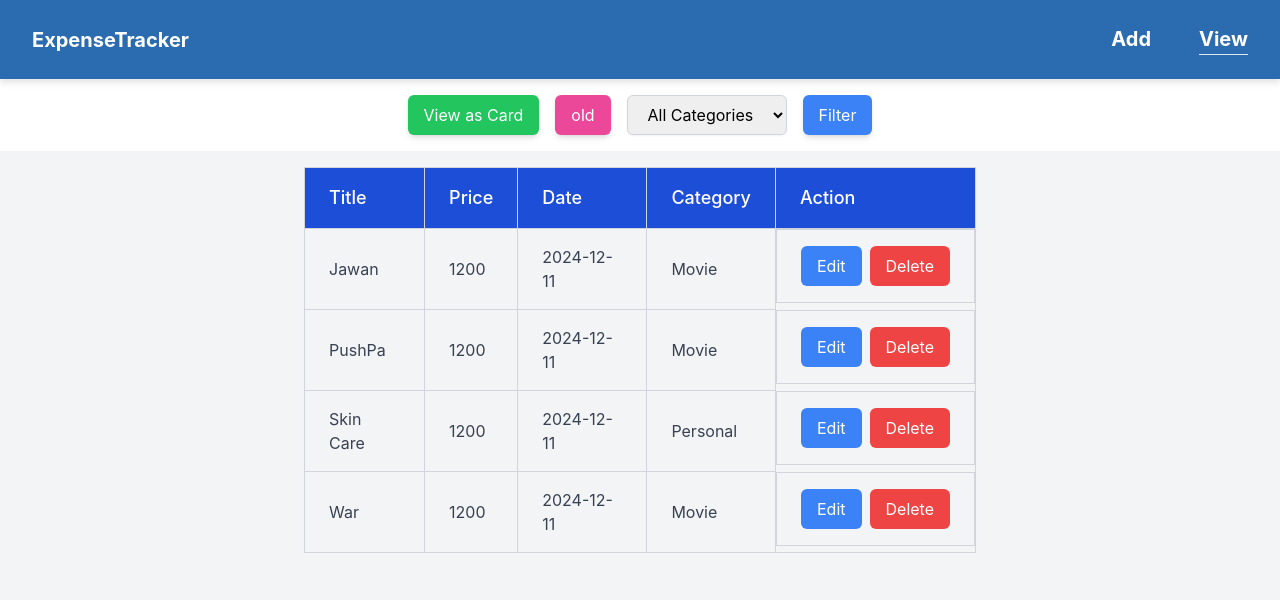
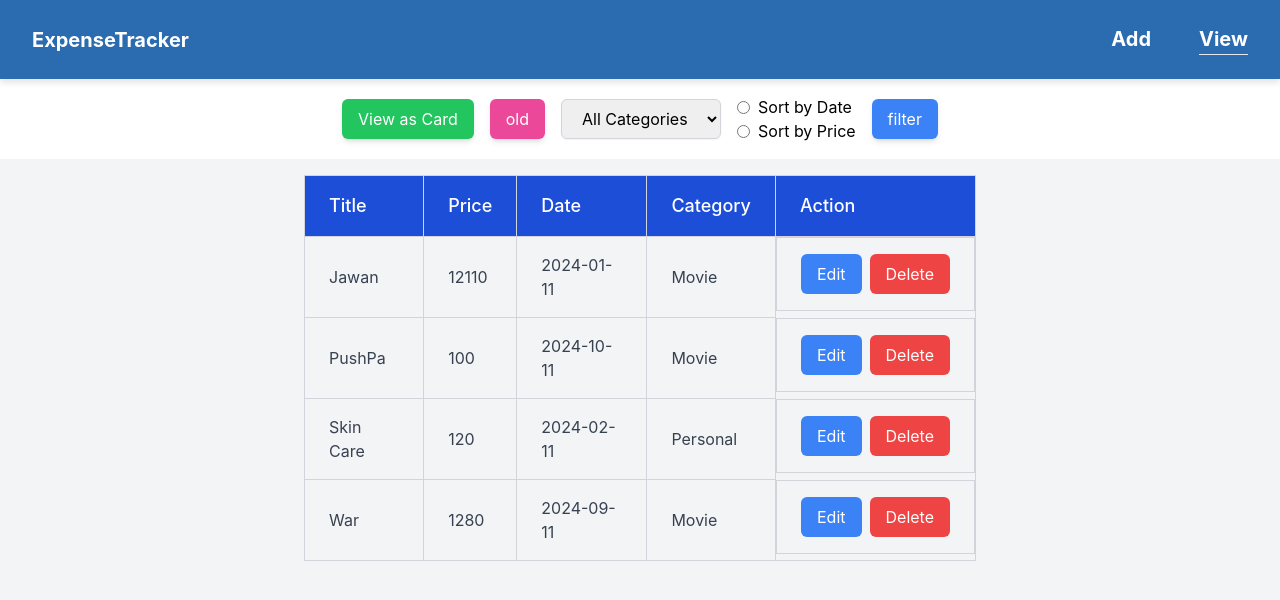
Before and after one commit to anshgupta77/Expense-Tracker, a React (Create React App) app in the folder expense-tracker/: page /view in a window 1280 px wide. Shown: the top 600 px of the page. Built offline with nearby package versions, Linux system fonts and the light colour scheme.

Commit message:
Added the sort filter

```diff
--- a/expense-tracker/src/Pages/ExpenseListPage.jsx
+++ b/expense-tracker/src/Pages/ExpenseListPage.jsx
@@ -6,15 +6,17 @@ import { useState } from "react";
 
 import { useDispatch, useSelector } from "react-redux";
 import { deleteExpense, reverseExpense } from "../slices/expenseSlice";
-import { RecentCategory } from "../slices/filterExpenseSlice";
-import { setCategory } from "../slices/filterExpenseSlice";
+import { RecentCategory, RecentSort } from "../slices/filterExpenseSlice";
+import { setCategory, setSortBy, clearSortBy } from "../slices/filterExpenseSlice";
   const ExpenseListPage = ({ setEditId, expenses, viewCard, setViewCard , reverseOrdering , setReverseOrdering}) => {
+  const buttonText = viewCard ? "View as List" : "View as Card";
+
+
   const navigate = useNavigate();
-  // const [filterState, filterDispatch] = useReducer(filterReducer);
   const dispatch = useDispatch();
-
-  // const [selectedCategory, selectedCategoryDispatch] = useReducer(filterReducer,"");
+  const sortBy = useSelector(RecentSort);
   const selectedCategory = useSelector(RecentCategory);
+  const filterButtonText = sortBy === ""? "filter" : "Reset Sort";
 
   const handleEdit = (id) => {
     setEditId(id);
@@ -29,31 +31,47 @@ import { setCategory } from "../slices/filterExpenseSlice";
     const prev = viewCard;
     setViewCard(!prev);
   }
+  function handleReverse(){
+    setReverseOrdering(prev => prev==="old" ? "new": "old");
+  }
+
+  function clearSort(){
+    dispatch(clearSortBy());
+  }
 
 
-  // const { selectedCategory } = filterState;
+
+
   var filteredExpenses =
   selectedCategory === ""
   ? expenses
   : expenses.filter((expense) => expense.category === selectedCategory);
 
-  function handleReverse(){
-    // dispatch(reverseExpense());
-    setReverseOrdering(prev => prev==="old" ? "new": "old");
-
-    // filteredExpenses = [...filteredExpenses].reverse();
-    console.log("Filtered expense in the reveerse" , filteredExpenses);
-  }
 
   if(reverseOrdering === "new"){
     filteredExpenses = [...filteredExpenses].reverse();
   }
-  const buttonText = viewCard ? "View as List" : "View as Card";
+
+  if(sortBy === "date"){
+    filteredExpenses = [...filteredExpenses].sort((a,b) =>{
+      const dateA = new Date(a.date);
+      const dateB = new Date(b.date);
+      return dateA - dateB;
+    })
+  }
+
+  if(sortBy === "price"){
+    filteredExpenses = [...filteredExpenses].sort((a,b) =>{
+      const priceA = a.price;
+      const priceB = b.price;
+      return priceA-priceB;
+    })
+  }
 
   return (
     <>
       <div className="my-4 flex items-center justify-center gap-4">
-        {/* View as Card Button */}
+
         <button
           onClick={handleView}
           className="px-4 py-2 bg-green-500 text-white rounded-md hover:bg-green-600 shadow-md"
@@ -67,7 +85,9 @@ import { setCategory } from "../slices/filterExpenseSlice";
         >
           {reverseOrdering}
         </button>
-        {/* Filter Options */}
+
+
+
         <select
           value={selectedCategory}
           onChange={(e) =>{
@@ -88,31 +108,43 @@ import { setCategory } from "../slices/filterExpenseSlice";
         </select>
 
 
+      <div className="flex flex-col items-start">
+          <label className="flex items-center gap-2">
+            <input
+              type="radio"
+              name="sort"
+              value="date"
+              checked = {sortBy === "date"}
+              onChange={(e) =>{
+                const selectSort = e.target.value;
+                dispatch(setSortBy({selectSort}))
+              }}
+              className="accent-blue-500"
 
-        {/* <select
-          value={selectedCategory}
-          onChange={(e) =>{
-            const selectCategory = e.target.value;
-            dispatch(
-              setCategory({selectCategory}),
-            )
-            {console.log('selectCategory======', selectCategory)}
-          }
-          }
-          className="px-4 py-2 border border-gray-300 rounded-md shadow-sm focus:outline-none focus:ring focus:ring-blue-200"
-        >
-          <option value="" hidden disabled >Sort by </option>
-          <option value="Movie">Date</option>
-          <option value="Shopping">Price</option>
-        </select> */}
+            />
+            Sort by Date
+          </label>
+          <label className="flex items-center gap-2">
+            <input
+              type="radio"
+              name="sort"
+              value="price"
+              checked={sortBy === "price"}
+              onChange={(e) =>{
+                const selectSort = e.target.value;
+                dispatch(setSortBy({selectSort}))
+              }}
+              className="accent-blue-500"
 
-
-
-
+            />
+            Sort by Price
+          </label>
+        </div>
         <button
           className="px-4 py-2 bg-blue-500 text-white rounded-md hover:bg-blue-600 shadow-md"
+          onClick={clearSort}
         >
-          Filter
+          {filterButtonText}
         </button>
       </div>
       {!viewCard ? (
--- a/expense-tracker/src/slices/expenseSlice.js
+++ b/expense-tracker/src/slices/expenseSlice.js
@@ -14,30 +14,30 @@ const expenseSlice = createSlice({
         list: [{
             id: "1",
             title: "Jawan",
-            price: "1200",
+            price: "12110",
             category: "Movie",
-            date: "2024-12-11"
+            date: "2024-01-11"
         },
         {
             id: "2",
             title: "PushPa",
-            price: "1200",
+            price: "100",
             category: "Movie",
-            date: "2024-12-11"
+            date: "2024-10-11"
         },
         {
             id: "1",
             title: "Skin Care",
-            price: "1200",
+            price: "120",
             category: "Personal",
-            date: "2024-12-11"
+            date: "2024-02-11"
         },
         {
             id: "1",
             title: "War",
-            price: "1200",
+            price: "1280",
             category: "Movie",
-            date: "2024-12-11"
+            date: "2024-09-11"
         }],
     },
     reducers:{
--- a/expense-tracker/src/slices/filterExpenseSlice.js
+++ b/expense-tracker/src/slices/filterExpenseSlice.js
@@ -3,15 +3,25 @@ import { createSlice } from "@reduxjs/toolkit";
 const filterSlice = createSlice({
     name: "filterExpense",
     initialState: {
-        selectedCategoryList : ''
+        selectedCategoryList : '',
+        sortListBy: ""
     },
     reducers:{
         setCategory:  (state, action) =>{
             const {selectCategory} = action.payload;
             state.selectedCategoryList = selectCategory;
+        },
+        setSortBy:  (state, action) =>{
+            const {selectSort} = action.payload;
+            state.sortListBy = selectSort;
+        },
+        clearSortBy: (state) =>{
+            state.sortListBy = "";
         }
     }
 })
-export const {setCategory} = filterSlice.actions;
+export const {setCategory, setSortBy, clearSortBy} = filterSlice.actions;
 export default filterSlice.reducer;
 export const RecentCategory = (state) => state.filterExpense.selectedCategoryList;
+
+export const RecentSort = (state) => state.filterExpense.sortListBy;
```
